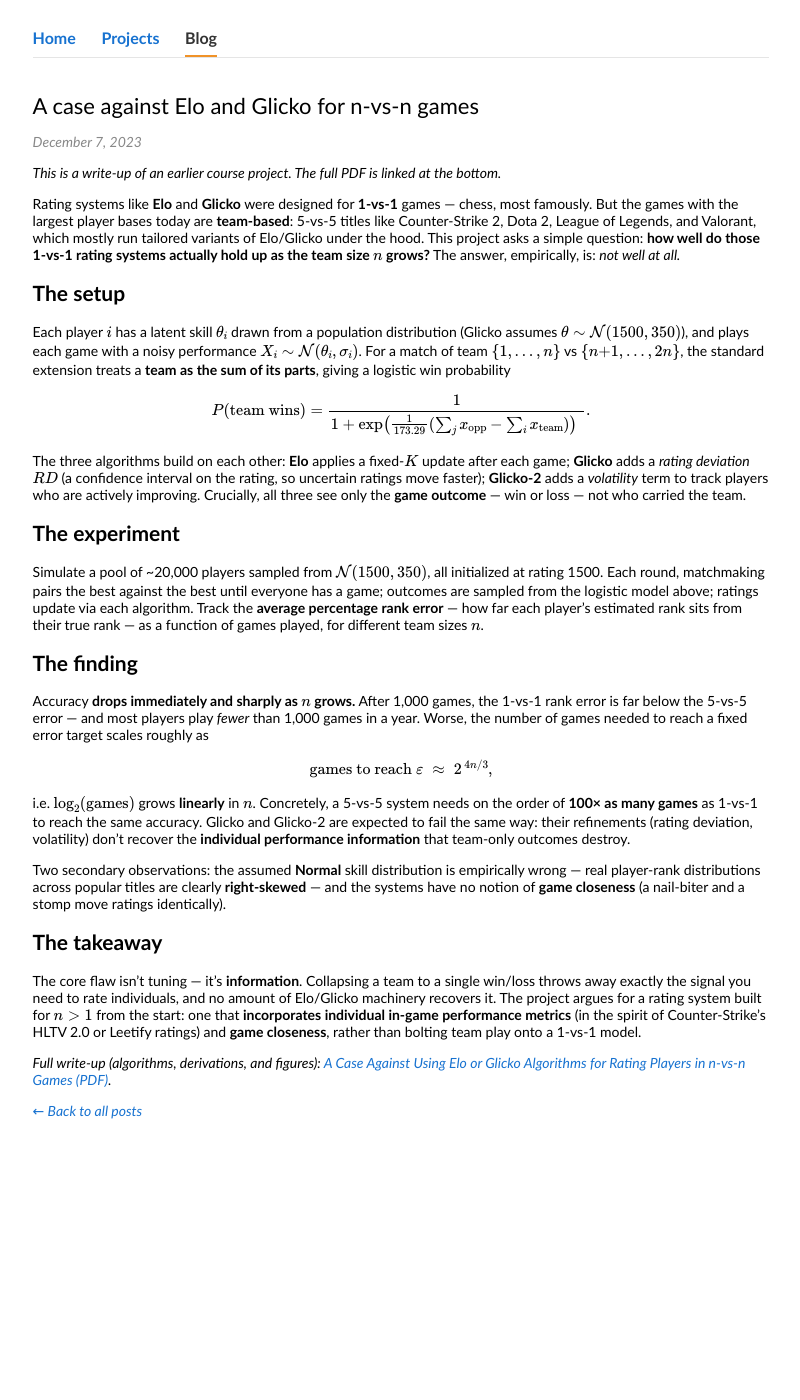
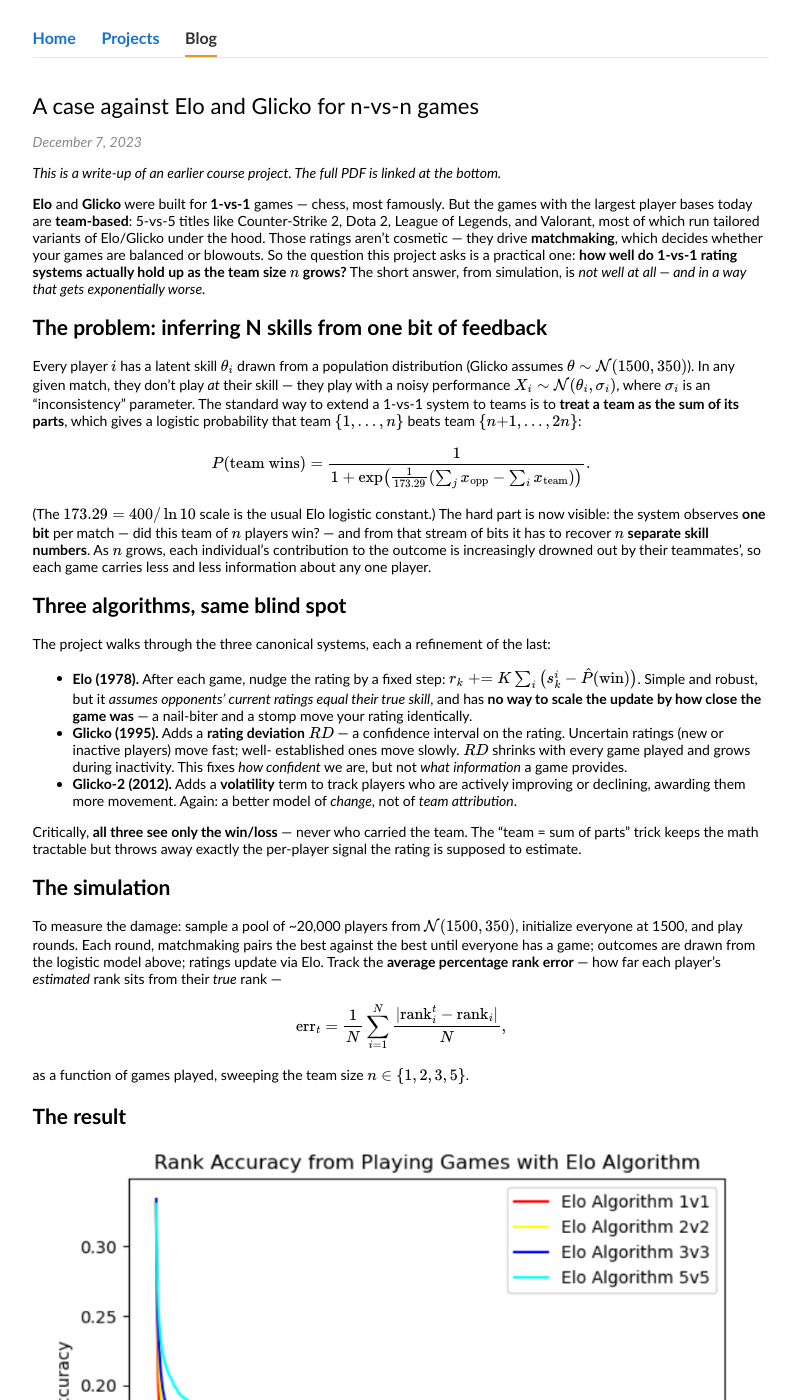
Before and after one commit to Quentin-Fruytier/Quentin-Fruytier.github.io, a Jekyll site: the page built from _posts/2023-12-07-elo-glicko-n-vs-n.md, in a window 1280 px wide and 1400 px high. Shown: the whole window, without its empty margins (239-1039 px from the left). Built offline with Jekyll 4.4.1, drawn with Linux system fonts in a browser that asks for light colours; formulas are drawn with MathJax 3; some of the changed text lies outside the part shown.

Commit message:
Expand Elo/Glicko blog post and add the rank-error figure

```diff
--- a/_posts/2023-12-07-elo-glicko-n-vs-n.md
+++ b/_posts/2023-12-07-elo-glicko-n-vs-n.md
@@ -8,69 +8,119 @@ math: true
 *This is a write-up of an earlier course project. The full PDF is linked at the
 bottom.*
 
-Rating systems like **Elo** and **Glicko** were designed for **1-vs-1** games —
-chess, most famously. But the games with the largest player bases today are
-**team-based**: 5-vs-5 titles like Counter-Strike 2, Dota 2, League of Legends,
-and Valorant, which mostly run tailored variants of Elo/Glicko under the hood.
-This project asks a simple question: **how well do those 1-vs-1 rating systems
-actually hold up as the team size $$n$$ grows?** The answer, empirically, is:
-*not well at all.*
+**Elo** and **Glicko** were built for **1-vs-1** games — chess, most famously.
+But the games with the largest player bases today are **team-based**: 5-vs-5
+titles like Counter-Strike 2, Dota 2, League of Legends, and Valorant, most of
+which run tailored variants of Elo/Glicko under the hood. Those ratings aren't
+cosmetic — they drive **matchmaking**, which decides whether your games are
+balanced or blowouts. So the question this project asks is a practical one:
+**how well do 1-vs-1 rating systems actually hold up as the team size $$n$$
+grows?** The short answer, from simulation, is *not well at all — and in a way
+that gets exponentially worse.*
 
-## The setup
+## The problem: inferring N skills from one bit of feedback
 
-Each player $$i$$ has a latent skill $$\theta_i$$ drawn from a population
-distribution (Glicko assumes $$\theta \sim \mathcal{N}(1500, 350)$$), and plays
-each game with a noisy performance $$X_i \sim \mathcal{N}(\theta_i, \sigma_i)$$.
-For a match of team $$\{1,\dots,n\}$$ vs $$\{n{+}1,\dots,2n\}$$, the standard
-extension treats a **team as the sum of its parts**, giving a logistic win
-probability
+Every player $$i$$ has a latent skill $$\theta_i$$ drawn from a population
+distribution (Glicko assumes $$\theta \sim \mathcal{N}(1500, 350)$$). In any
+given match, they don't play *at* their skill — they play with a noisy
+performance $$X_i \sim \mathcal{N}(\theta_i, \sigma_i)$$, where $$\sigma_i$$ is an
+"inconsistency" parameter. The standard way to extend a 1-vs-1 system to teams is
+to **treat a team as the sum of its parts**, which gives a logistic probability
+that team $$\{1,\dots,n\}$$ beats team $$\{n{+}1,\dots,2n\}$$:
 
-$$P(\text{team wins}) = \frac{1}{1 + \exp\!\big(\tfrac{1}{173.29}(\sum_{j}x_{\text{opp}} - \sum_{i}x_{\text{team}})\big)}.$$
+$$P(\text{team wins}) = \frac{1}{1 + \exp\!\big(\tfrac{1}{173.29}(\textstyle\sum_{j}x_{\text{opp}} - \sum_{i}x_{\text{team}})\big)}.$$
 
-The three algorithms build on each other: **Elo** applies a fixed-$$K$$ update
-after each game; **Glicko** adds a *rating deviation* $$RD$$ (a confidence
-interval on the rating, so uncertain ratings move faster); **Glicko-2** adds a
-*volatility* term to track players who are actively improving. Crucially, all
-three see only the **game outcome** — win or loss — not who carried the team.
+(The $$173.29 = 400/\ln 10$$ scale is the usual Elo logistic constant.) The hard
+part is now visible: the system observes **one bit** per match — did this team of
+$$n$$ players win? — and from that stream of bits it has to recover **$$n$$
+separate skill numbers**. As $$n$$ grows, each individual's contribution to the
+outcome is increasingly drowned out by their teammates', so each game carries
+less and less information about any one player.
 
-## The experiment
+## Three algorithms, same blind spot
 
-Simulate a pool of ~20,000 players sampled from $$\mathcal{N}(1500,350)$$, all
-initialized at rating 1500. Each round, matchmaking pairs the best against the
-best until everyone has a game; outcomes are sampled from the logistic model
-above; ratings update via each algorithm. Track the **average percentage rank
-error** — how far each player's estimated rank sits from their true rank — as a
-function of games played, for different team sizes $$n$$.
+The project walks through the three canonical systems, each a refinement of the
+last:
 
-## The finding
+- **Elo (1978).** After each game, nudge the rating by a fixed step:
+  $$r_k \mathrel{+}= K\sum_i\big(s^i_k - \hat P(\text{win})\big)$$. Simple and
+  robust, but it *assumes opponents' current ratings equal their true skill*, and
+  has **no way to scale the update by how close the game was** — a nail-biter and
+  a stomp move your rating identically.
+- **Glicko (1995).** Adds a **rating deviation** $$RD$$ — a confidence interval on
+  the rating. Uncertain ratings (new or inactive players) move fast; well-
+  established ones move slowly. $$RD$$ shrinks with every game played and grows
+  during inactivity. This fixes *how confident* we are, but not *what
+  information* a game provides.
+- **Glicko-2 (2012).** Adds a **volatility** term to track players who are
+  actively improving or declining, awarding them more movement. Again: a better
+  model of *change*, not of *team attribution*.
 
-Accuracy **drops immediately and sharply as $$n$$ grows.** After 1,000 games,
-the 1-vs-1 rank error is far below the 5-vs-5 error — and most players play
-*fewer* than 1,000 games in a year. Worse, the number of games needed to reach a
-fixed error target scales roughly as
+Critically, **all three see only the win/loss** — never who carried the team.
+The "team = sum of parts" trick keeps the math tractable but throws away exactly
+the per-player signal the rating is supposed to estimate.
 
-$$\text{games to reach } \varepsilon \;\approx\; 2^{\,4n/3},$$
+## The simulation
 
-i.e. $$\log_2(\text{games})$$ grows **linearly** in $$n$$. Concretely, a 5-vs-5
-system needs on the order of **100× as many games** as 1-vs-1 to reach the same
-accuracy. Glicko and Glicko-2 are expected to fail the same way: their
-refinements (rating deviation, volatility) don't recover the **individual
-performance information** that team-only outcomes destroy.
+To measure the damage: sample a pool of ~20,000 players from
+$$\mathcal{N}(1500,350)$$, initialize everyone at 1500, and play rounds. Each
+round, matchmaking pairs the best against the best until everyone has a game;
+outcomes are drawn from the logistic model above; ratings update via Elo. Track
+the **average percentage rank error** — how far each player's *estimated* rank
+sits from their *true* rank —
 
-Two secondary observations: the assumed **Normal** skill distribution is
-empirically wrong — real player-rank distributions across popular titles are
-clearly **right-skewed** — and the systems have no notion of **game closeness**
-(a nail-biter and a stomp move ratings identically).
+$$\mathrm{err}_t = \frac{1}{N}\sum_{i=1}^{N}\frac{\lvert \mathrm{rank}^t_i - \mathrm{rank}_i\rvert}{N},$$
+
+as a function of games played, sweeping the team size $$n \in \{1,2,3,5\}$$.
+
+## The result
+
+![Average rank error vs games played, by team size]({{ '/images/elo-glicko/rank-error-vs-games.png' | relative_url }})
+
+Every curve falls as players accumulate games — but they **plateau at
+dramatically higher error the larger the team.** After 1,000 games the average
+rank error is ≈ **0.043 for 1-vs-1** but ≈ **0.144 for 5-vs-5** — more than
+**3× worse**, and 5-vs-5 is the standard for the most-played competitive titles.
+For context, most players play *fewer* than 1,000 games in a year, so in a
+team game they may **never** reach a stable, accurate rating.
+
+It's worse than a constant penalty. If you ask how many games it takes to reach a
+*fixed* error target ($$\varepsilon = 0.17$$), that count grows so that
+$$\log_2(\text{games})$$ is **linear in $$n$$** — i.e.
+
+$$\text{games to reach } \varepsilon \;\approx\; 2^{\,4n/3}.$$
+
+Concretely, a 5-vs-5 system needs on the order of **100× as many games** as
+1-vs-1 to hit the same accuracy. And Glicko / Glicko-2 are expected to fail the
+same way: their refinements (rating deviation, volatility) address *confidence*
+and *change*, neither of which recovers the individual-performance information
+that team-only outcomes destroy.
+
+## Two deeper cracks
+
+Beyond the scaling, the simulation surfaces two modeling assumptions that don't
+hold up:
+
+1. **The Normal prior is wrong.** Glicko assumes skill is
+   $$\mathcal{N}(1500, 350^2)$$, but empirical rank distributions in real titles
+   (chess.com, League, CS2, Valorant) are clearly **right-skewed** — a long tail
+   of high-skill players the Gaussian can't represent. (Elo's own literature even
+   suggested a Maxwell–Boltzmann fit.)
+2. **Game closeness is ignored.** A 16–14 nail-biter and a 16–0 stomp produce the
+   same rating update. The magnitude of a win carries real information about the
+   skill gap, and these systems discard it entirely.
 
 ## The takeaway
 
-The core flaw isn't tuning — it's **information**. Collapsing a team to a single
-win/loss throws away exactly the signal you need to rate individuals, and no
-amount of Elo/Glicko machinery recovers it. The project argues for a rating
-system built for $$n > 1$$ from the start: one that **incorporates individual
-in-game performance metrics** (in the spirit of Counter-Strike's HLTV 2.0 or
-Leetify ratings) and **game closeness**, rather than bolting team play onto a
-1-vs-1 model.
+The core failure isn't tuning — it's **information**. Collapsing a team of $$n$$
+players to a single win/loss throws away the per-player signal, and no amount of
+Elo/Glicko machinery (bigger $$K$$, rating deviation, volatility) recovers it.
+The project argues for a rating system designed for $$n > 1$$ from the start: one
+that folds in **individual in-game performance metrics** — in the spirit of
+Counter-Strike's HLTV 2.0 or Leetify ratings — and **game closeness**, rather
+than bolting team play onto a 1-vs-1 model. That, of course, introduces its own
+hard problem: *how do you fairly quantify one player's contribution to a team
+outcome?* — which is exactly where a follow-up would go.
 
-*Full write-up (algorithms, derivations, and figures): [A Case Against Using Elo
-or Glicko Algorithms for Rating Players in n-vs-n Games (PDF)]({{ '/data/Online_Learning_Project__Rating_Problem.pdf' | relative_url }}).*
+*Full write-up (all three algorithms in detail, derivations, and figures): [A Case
+Against Using Elo or Glicko Algorithms for Rating Players in n-vs-n Games (PDF)]({{ '/data/Online_Learning_Project__Rating_Problem.pdf' | relative_url }}).*
```
Also changed, not shown: images/elo-glicko/rank-error-vs-games.png (added).
